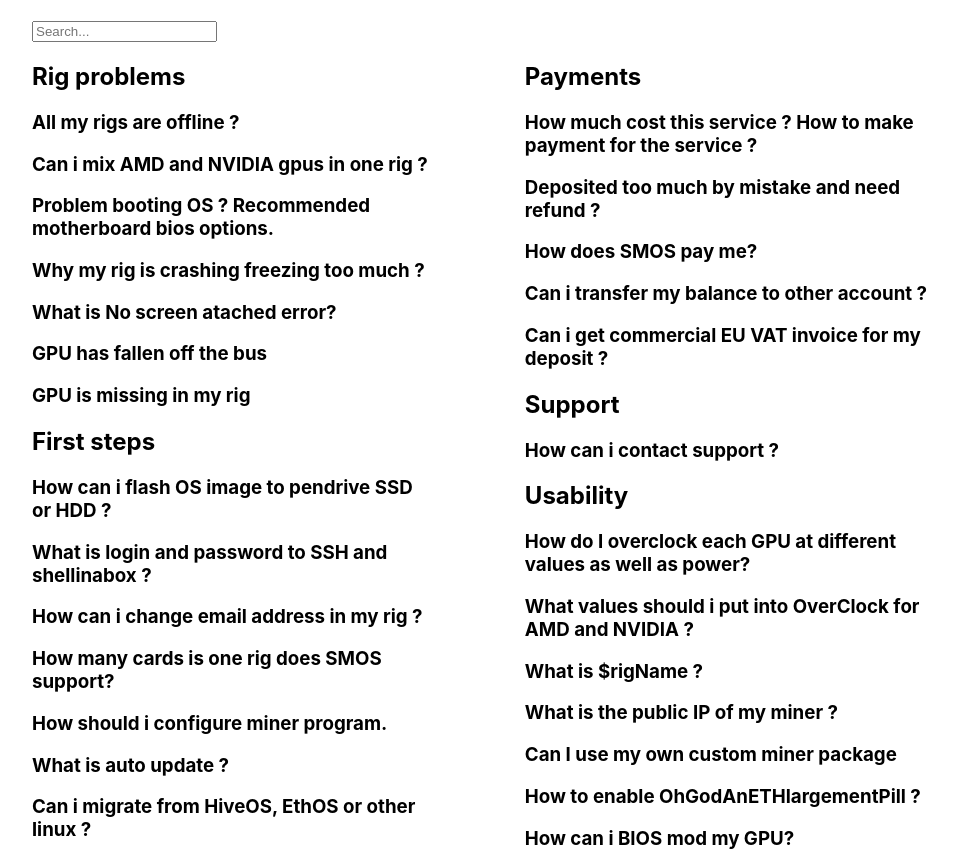
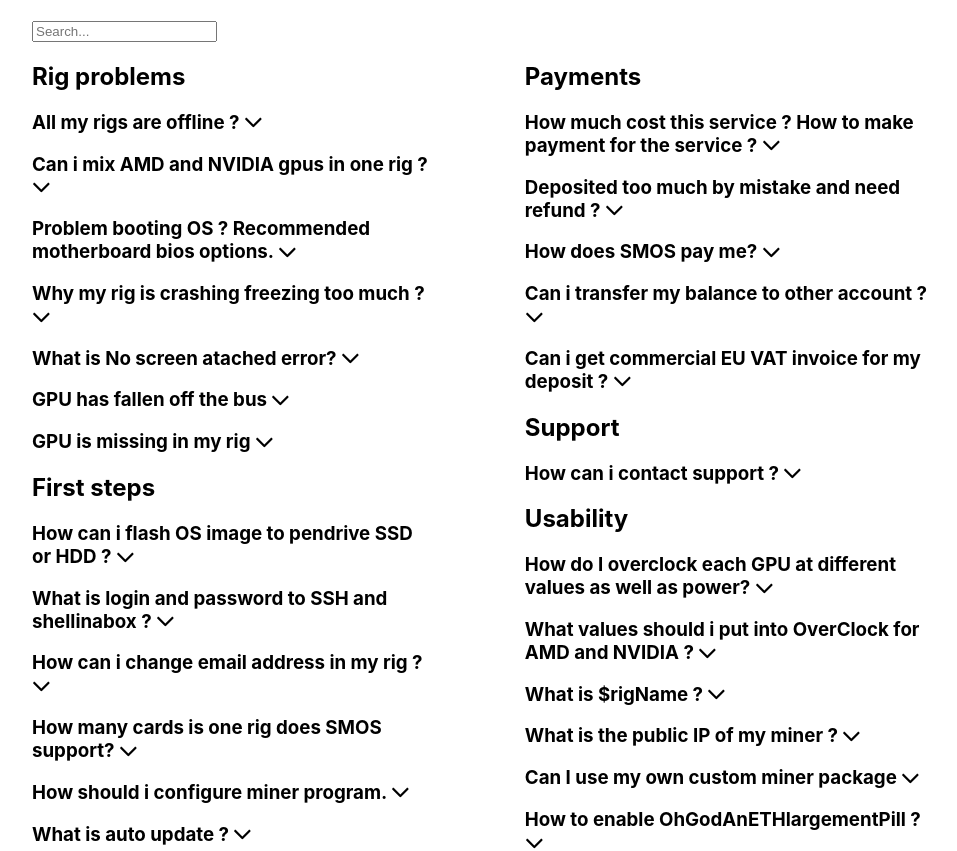
Before and after one commit to Joanna-Golofit/wyszukiwarka-typescript, a React (Create React App) app in the folder wyszukiwarka_typescript/: page / in a window 1280 px wide. Shown: the top 851 px of the page, without its empty margins (160-1117 px from the left). Built offline with nearby package versions, Linux system fonts and the light colour scheme.

Commit message:
added Chevrons from fontawesome

```diff
--- a/wyszukiwarka_typescript/package.json
+++ b/wyszukiwarka_typescript/package.json
@@ -3,6 +3,8 @@
   "version": "0.1.0",
   "private": true,
   "dependencies": {
+    "@fortawesome/free-solid-svg-icons": "^6.5.1",
+    "@fortawesome/react-fontawesome": "^0.2.0",
     "@testing-library/jest-dom": "^5.17.0",
     "@testing-library/react": "^13.4.0",
     "@testing-library/user-event": "^13.5.0",
--- a/wyszukiwarka_typescript/src/App.tsx
+++ b/wyszukiwarka_typescript/src/App.tsx
@@ -2,6 +2,8 @@ import React, { useState } from "react";
 import "./App.scss";
 import data from "./data/02-faq.json";
 import { FAQ } from "./types/types";
+import { faChevronDown, faChevronUp } from "@fortawesome/free-solid-svg-icons";
+import { FontAwesomeIcon } from "@fortawesome/react-fontawesome";
 
 const App: React.FC = () => {
 	const [search, setSearch] = useState<string>("");
@@ -35,7 +37,12 @@ const App: React.FC = () => {
 												setShowContent(showContent === faq.id ? null : faq.id)
 											}
 										>
-											{faq.title}
+											{faq.title}{" "}
+											{showContent === faq.id ? (
+												<FontAwesomeIcon icon={faChevronUp} />
+											) : (
+												<FontAwesomeIcon icon={faChevronDown} />
+											)}
 										</h3>
 										{showContent === faq.id && (
 											<p dangerouslySetInnerHTML={{ __html: faq.content }} />
@@ -58,7 +65,12 @@ const App: React.FC = () => {
 												setShowContent(showContent === faq.id ? null : faq.id)
 											}
 										>
-											{faq.title}
+											{faq.title}{" "}
+											{showContent === faq.id ? (
+												<FontAwesomeIcon icon={faChevronUp} />
+											) : (
+												<FontAwesomeIcon icon={faChevronDown} />
+											)}
 										</h3>
 										{showContent === faq.id && (
 											<p dangerouslySetInnerHTML={{ __html: faq.content }} />
```
Also changed, not shown: 1 other file (tests, documents, lock files or other folders).
